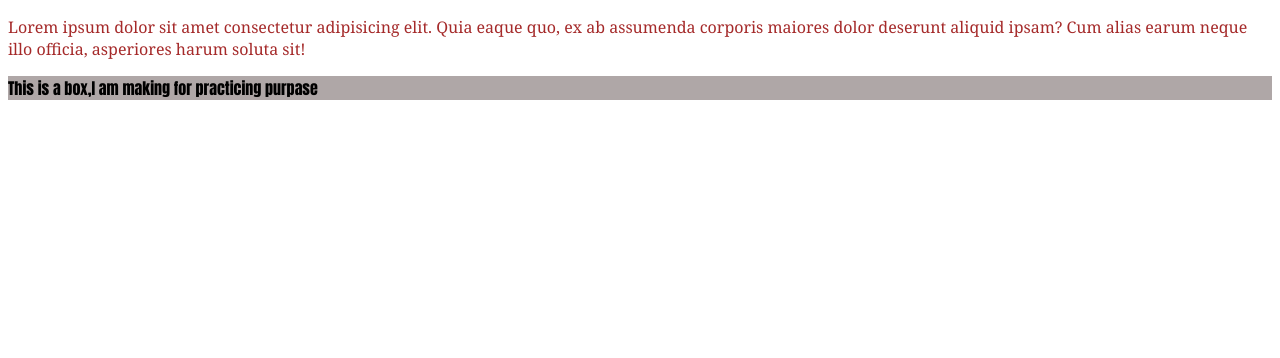
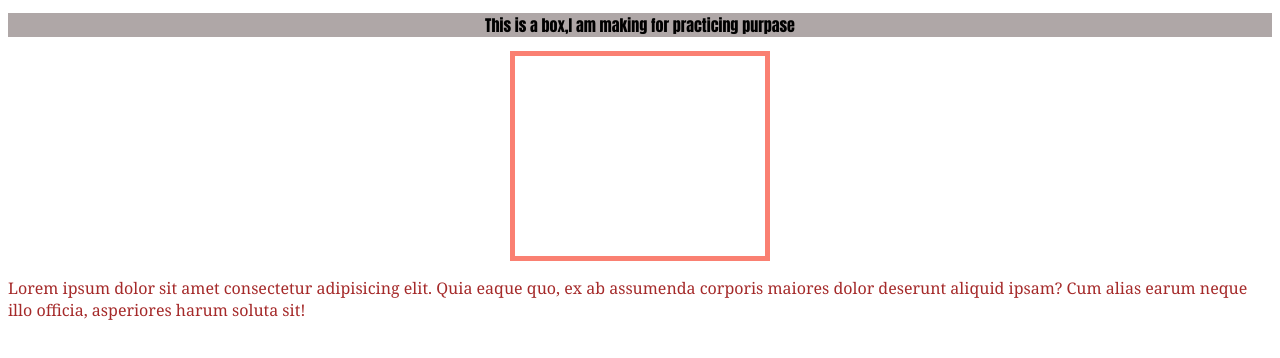
Before and after one commit to SyedShahanurShammas/my-third-repo, a plain HTML site: page index.html in a window 1280 px wide. Drawn offline with Linux system fonts and the light colour scheme.

Commit message:
changed once more

```diff
--- a/index.html
+++ b/index.html
@@ -6,11 +6,14 @@
     <meta name="viewport" content="width=device-width, initial-scale=1.0">
     <link rel="stylesheet" href="style.css">
     <title>My third repo</title>
+
+</head>
+<body>
+    <h2>This is a box,I am making for practicing purpase</h2>
+
+    <div class="abc"></div>
     <p>
         Lorem ipsum dolor sit amet consectetur adipisicing elit. Quia eaque quo, ex ab assumenda corporis maiores dolor deserunt aliquid ipsam? Cum alias earum neque illo officia, asperiores harum soluta sit!
     </p>
-</head>
-<body>
-    <h2>This is a box,I am making for practicing purpase</h2>
-</body>
+   </body>
 </html>
--- a/style.css
+++ b/style.css
@@ -2,8 +2,15 @@ h2{
    font-size: medium;
    font-family: Impact, Haettenschweiler, 'Arial Narrow Bold', sans-serif;
    background-color: rgb(175, 167, 167);
+   text-align: center;
 }
 p{
     color: brown;
     font-family: Cambria, Cochin, Georgia, Times, 'Times New Roman', serif;
 }
+.abc{
+    width: 250px;
+    height: 200px;
+    margin: 5px auto ;
+    border: 5px solid salmon;
+}
```
